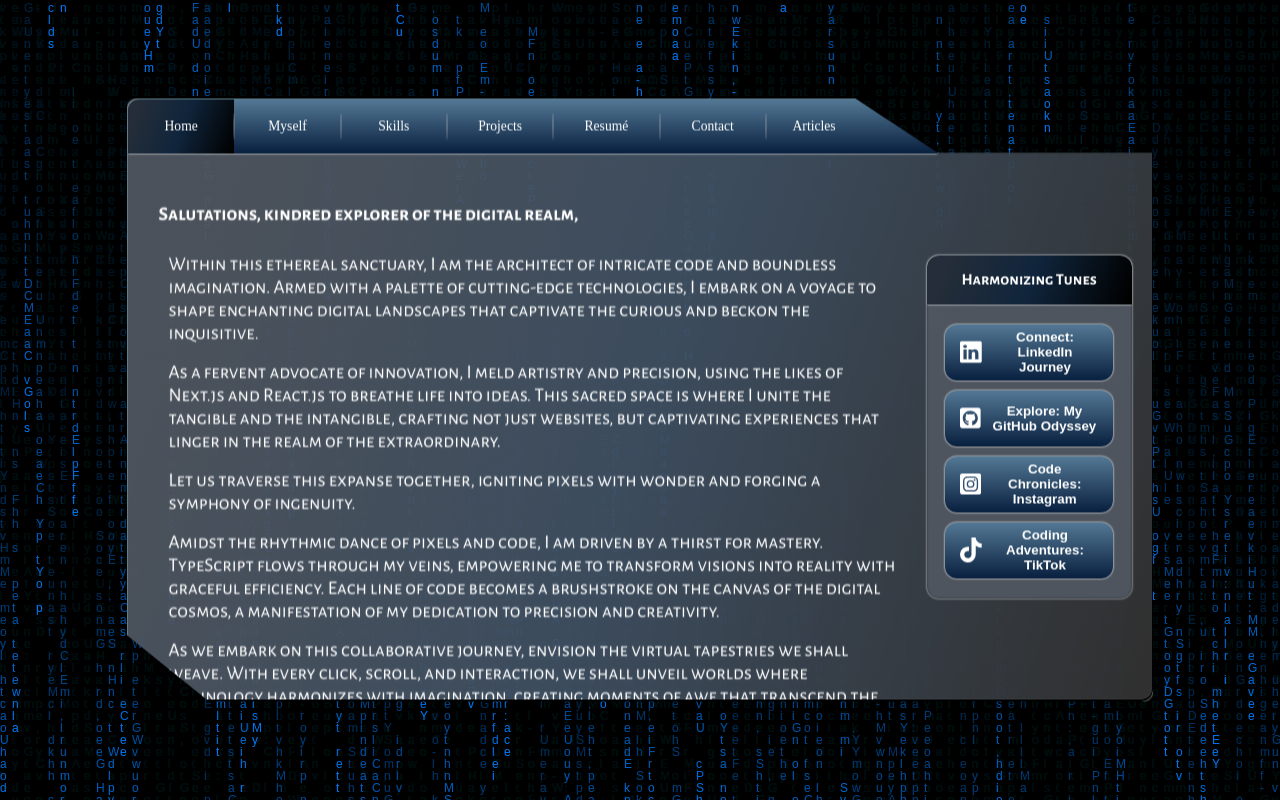
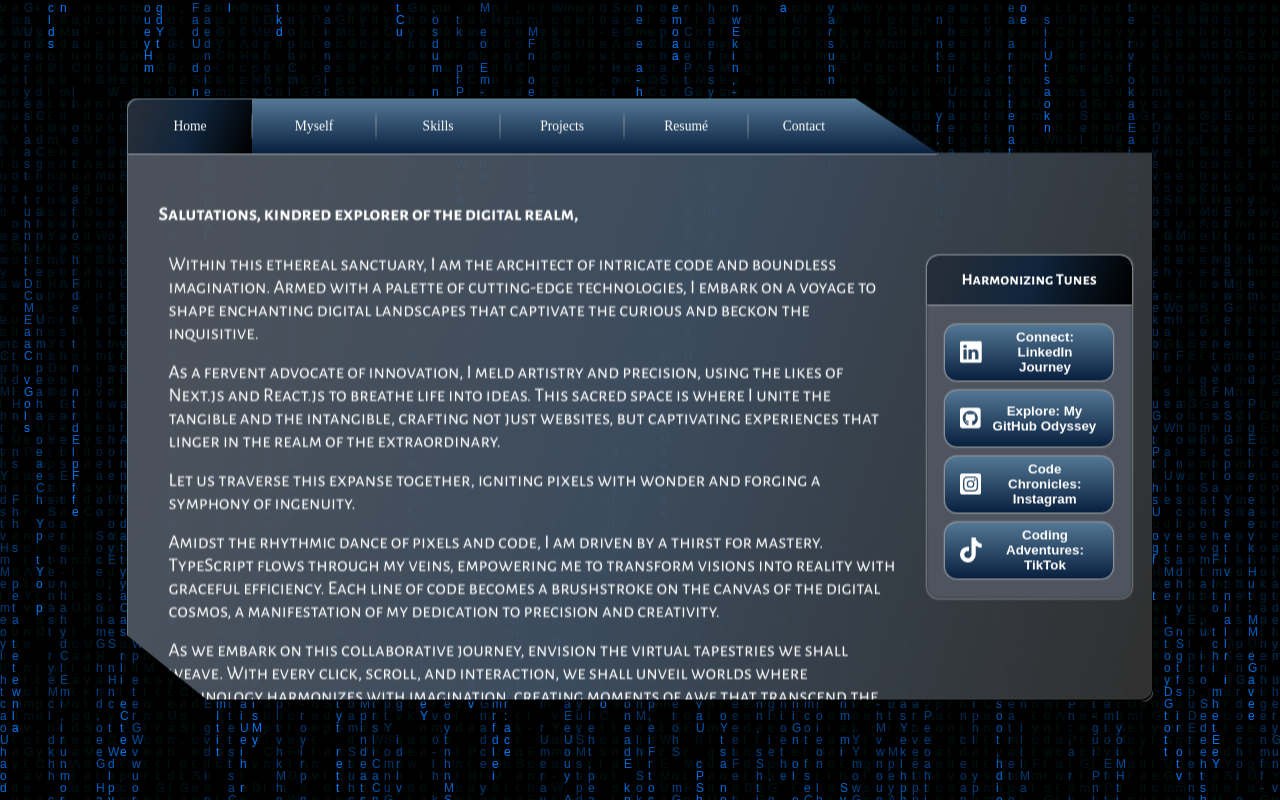
Before and after one commit to patrickgunnar/patrick-gunnar, a Next.js app: page / in a window 1280 px wide. Built offline with nearby package versions, Linux system fonts and the light colour scheme; a web font is replaced by a local one.

Commit message:
feat: improved code and removed articles page

```diff
--- a/src/components/navbar/navbar.tsx
+++ b/src/components/navbar/navbar.tsx
@@ -22,7 +22,7 @@ const NavbarContainer = styled.section`
 
 const DesktopNav = styled.nav`
     display: none;
-    grid-template-columns: repeat(auto-fit, minmax(0, calc(92% / 7)));
+    grid-template-columns: repeat(auto-fit, minmax(0, calc(92% / 6)));
 
     height: 100%;
     width: 100%;
@@ -38,8 +38,7 @@ const DesktopNav = styled.nav`
 `
 
 const NavbarOpt = styled.button<{ disabled: boolean }>`
-    background: ${
-        (props) => props.disabled ? (
+    background: ${(props) => props.disabled ? (
         'linear-gradient(109.6deg, var(--background-015) 11.2%, var(--background-014) 51.2%, var(--background-005) 98.6%);'
     ) : (
         'transparent'
@@ -47,7 +46,7 @@ const NavbarOpt = styled.button<{ disabled: boolean }>`
     };
     border: none;
 
-    cursor: ${ (props) => props.disabled ? 'default' : 'pointer' };
+    cursor: ${(props) => props.disabled ? 'default' : 'pointer'};
     color: inherit;
     font-weight: 400;
     font-family: 'Tektur', cursive;
@@ -96,8 +95,7 @@ const MobileContainer = styled.section`
 `
 
 const MobileMenu = styled.button<{ open: boolean }>`
-    background: ${
-        (props) => props.open ? (
+    background: ${(props) => props.open ? (
         'linear-gradient(109.6deg, var(--background-015) 11.2%, var(--background-014) 51.2%, var(--background-005) 98.6%);'
     ) : (
         'transparent'
@@ -170,7 +168,7 @@ const MobileNav = styled.nav`
     border: none;
 
     display: grid;
-    grid-template-rows: repeat(auto-fit, minmax(0, calc(100% / 7)));
+    grid-template-rows: repeat(auto-fit, minmax(0, calc(100% / 6)));
 
     position: absolute;
     z-index: 100;
@@ -183,6 +181,8 @@ const MobileNav = styled.nav`
         display: none;
     }
 `
+
+const options = ['Home', 'Myself', 'Skills', 'Projects', 'Resumé', 'Contact']
 
 const Navbar = () => {
     // get router
@@ -198,7 +198,7 @@ const Navbar = () => {
         router.push(route)
 
         // if isMobileOpen is true
-        if(isMobileOpen) setIsMobileOpen(false)
+        if (isMobileOpen) setIsMobileOpen(false)
     }
 
     // open mobile menu handler
@@ -206,31 +206,35 @@ const Navbar = () => {
         setIsMobileOpen(!state)
     }
 
+    // remove accents handler
+    const handleAccentsRemove = (str: string) => {
+        return str.normalize('NFD').replace(/[\u0300-\u036f]/g, '').toLowerCase()
+    }
+
+    // menu options
+    const menuOptions = (
+        <>
+            {
+                options.map(item => {
+                    const currentOpt = `/${item !== 'Home' ? handleAccentsRemove(item) : ''}`
+
+                    return (
+                        <NavbarOpt key={item}
+                            onClick={() => handleRouting(currentOpt)} disabled={pathname === currentOpt}
+                        >
+                            {item}
+                        </NavbarOpt>
+                    )
+                })
+            }
+        </>
+    )
+
     return (
         <>
             <NavbarContainer>
                 <DesktopNav>
-                    <NavbarOpt onClick={() => handleRouting('/')} disabled={pathname === '/'}>
-                        Home
-                    </NavbarOpt>
-                    <NavbarOpt onClick={() => handleRouting('/myself')} disabled={pathname === '/myself'}>
-                        Myself
-                    </NavbarOpt>
-                    <NavbarOpt onClick={() => handleRouting('/skills')} disabled={pathname === '/skills'}>
-                        Skills
-                    </NavbarOpt>
-                    <NavbarOpt onClick={() => handleRouting('/projects')} disabled={pathname === '/projects'}>
-                        Projects
-                    </NavbarOpt>
-                    <NavbarOpt onClick={() => handleRouting('/resume')} disabled={pathname === '/resume'}>
-                        Resumé
-                    </NavbarOpt>
-                    <NavbarOpt onClick={() => handleRouting('/contact')} disabled={pathname === '/contact'}>
-                        Contact
-                    </NavbarOpt>
-                    <NavbarOpt onClick={() => handleRouting('/articles')} disabled={pathname === '/articles'}>
-                        Articles
-                    </NavbarOpt>
+                    {menuOptions}
                 </DesktopNav>
                 <MobileContainer>
                     <MobileMenu open={isMobileOpen} onClick={() => handleMobileOpen(isMobileOpen)} data-testid="mobileMenuBtn">
@@ -243,40 +247,19 @@ const Navbar = () => {
                         }
                     </MobileMenu>
                     <MobileLabel>
-                        { pathname === '/' && 'Home: Engaging Introduction' }
-                        { pathname === '/myself' && 'Myself: The Web Artisan!' }
-                        { pathname === '/skills' && 'Skills: Expert Proficiency' }
-                        { pathname === '/projects' && 'Projects: Innovative Showcases' }
-                        { pathname === '/resume' && 'Resumé: Accomplishments Summary' }
-                        { pathname === '/contact' && 'Contact: Connection Details' }
-                        { pathname === '/articles' && 'Articles: Insightful Publications' }
+                        {pathname === '/' && 'Home: Engaging Introduction'}
+                        {pathname === '/myself' && 'Myself: The Web Artisan!'}
+                        {pathname === '/skills' && 'Skills: Expert Proficiency'}
+                        {pathname === '/projects' && 'Projects: Innovative Showcases'}
+                        {pathname === '/resume' && 'Resumé: Accomplishments Summary'}
+                        {pathname === '/contact' && 'Contact: Connection Details'}
                     </MobileLabel>
                 </MobileContainer>
             </NavbarContainer>
             {
                 isMobileOpen && (
                     <MobileNav>
-                        <NavbarOpt onClick={() => handleRouting('/')} disabled={pathname === '/'}>
-                            Home
-                        </NavbarOpt>
-                        <NavbarOpt onClick={() => handleRouting('/myself')} disabled={pathname === '/myself'}>
-                            Myself
-                        </NavbarOpt>
-                        <NavbarOpt onClick={() => handleRouting('/skills')} disabled={pathname === '/skills'}>
-                            Skills
-                        </NavbarOpt>
-                        <NavbarOpt onClick={() => handleRouting('/projects')} disabled={pathname === '/projects'}>
-                            Projects
-                        </NavbarOpt>
-                        <NavbarOpt onClick={() => handleRouting('/resume')} disabled={pathname === '/resume'}>
-                            Resumé
-                        </NavbarOpt>
-                        <NavbarOpt onClick={() => handleRouting('/contact')} disabled={pathname === '/contact'}>
-                            Contact
-                        </NavbarOpt>
-                        <NavbarOpt onClick={() => handleRouting('/articles')} disabled={pathname === '/articles'}>
-                            Articles
-                        </NavbarOpt>
+                        {menuOptions}
                     </MobileNav>
                 )
             }
```
Lines whose indentation alone changed are shown as unchanged.
